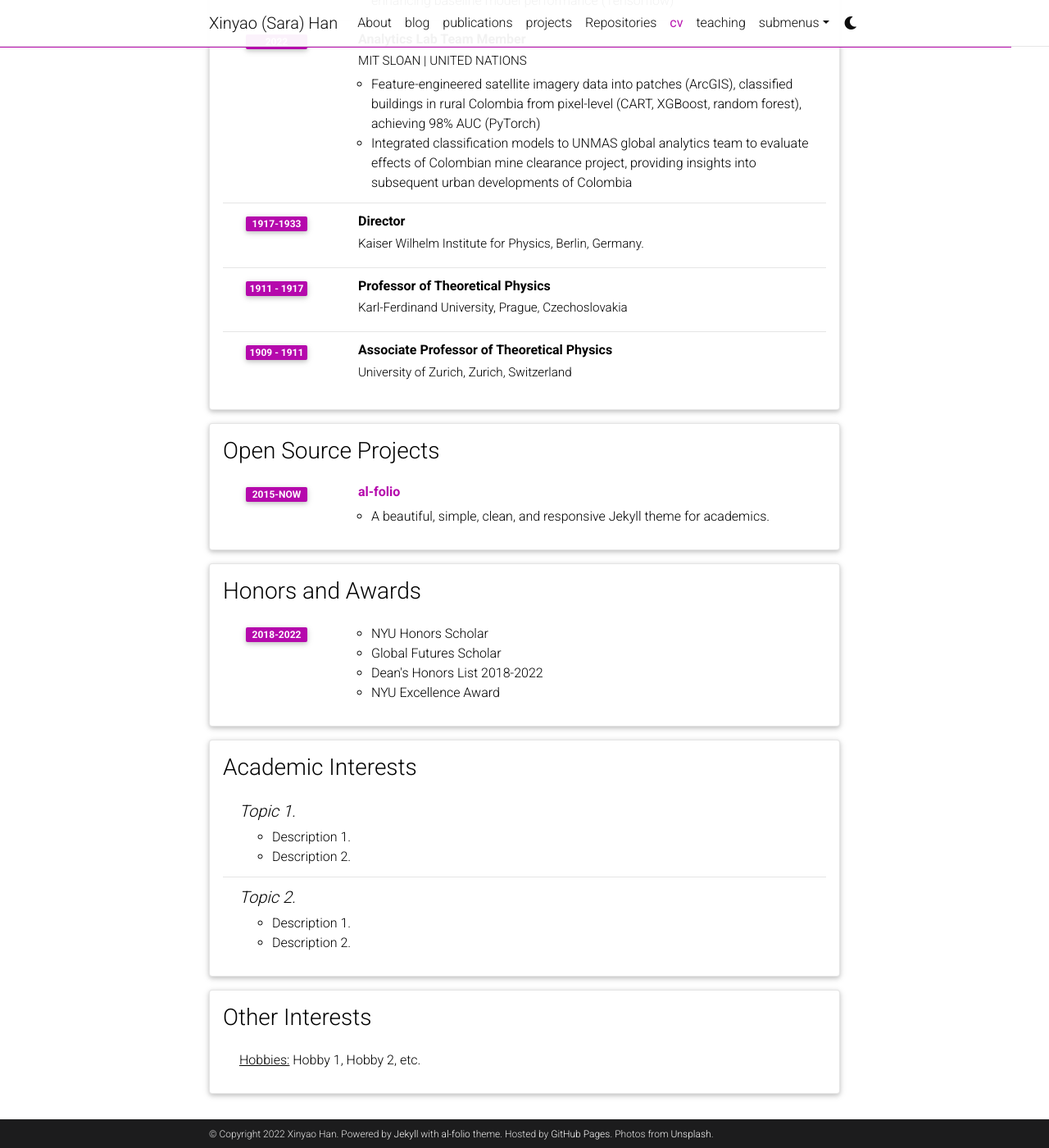
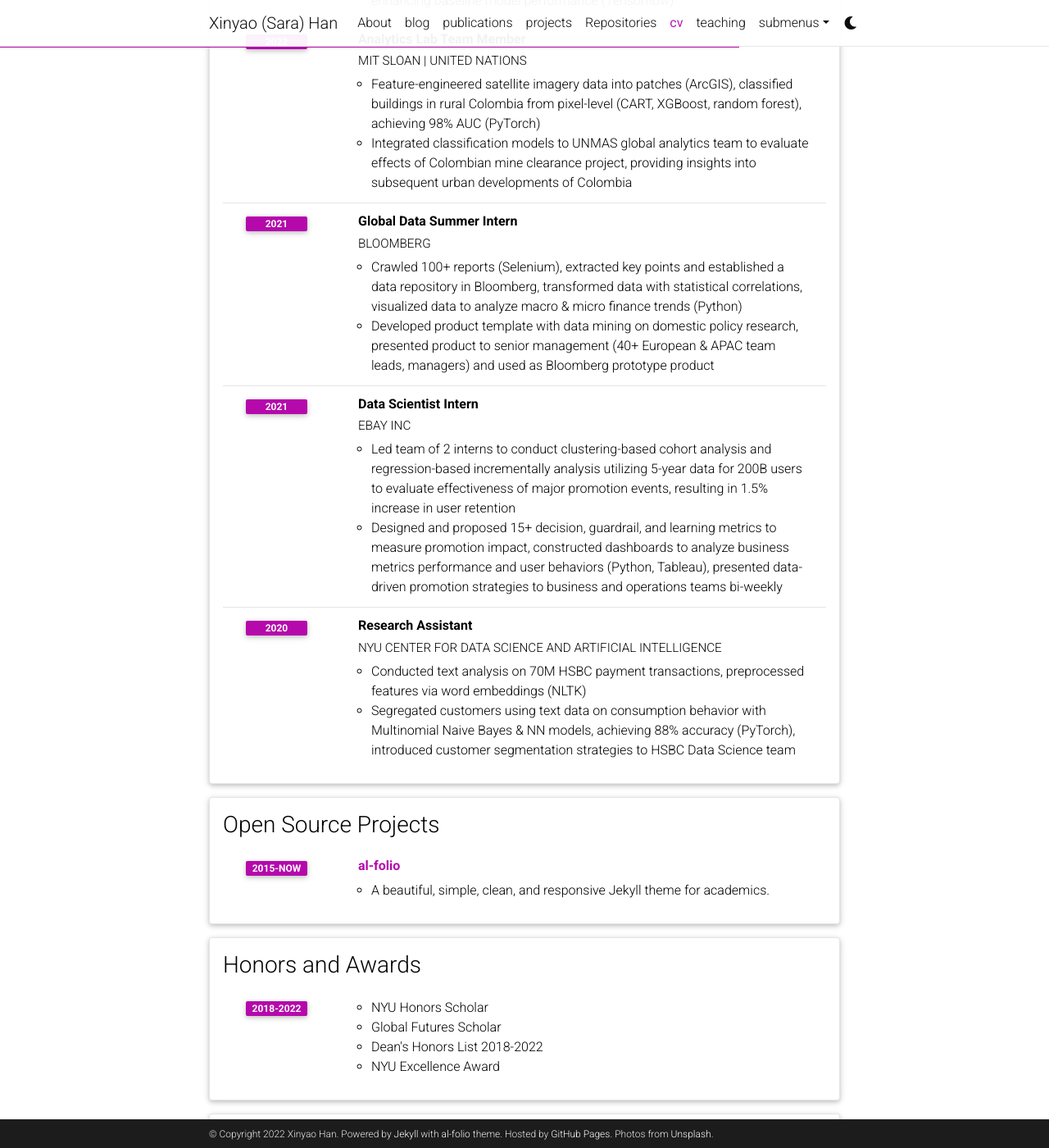
Before and after one commit to XinyaoHan/XinyaoHan.github.io, a Jekyll site: the page built from _pages/cv.md, in a window 1280 px wide and 1400 px high, scrolled down 1191 px. Shown: the whole window at 82% size. Built offline with Jekyll 4.4.1, drawn with Linux system fonts in a browser that asks for light colours; comment, search, counter and statistics services are not loaded; a style sheet for code colours, icons or effects is not loaded.

Commit message:
updated cv page

```diff
--- a/_data/cv.yml
+++ b/_data/cv.yml
@@ -42,18 +42,26 @@
         - Feature-engineered satellite imagery data into patches (ArcGIS), classified buildings in rural Colombia from pixel-level (CART, XGBoost, random forest), achieving 98% AUC (PyTorch)
         - Integrated classification models to UNMAS global analytics team to evaluate effects of Colombian mine clearance project, providing insights into subsequent urban developments of Colombia
 
-    - title: Director
-      institution: Kaiser Wilhelm Institute for Physics, Berlin, Germany.
-      year: 1917-1933
+    - title: Global Data Summer Intern
+      institution: BLOOMBERG
+      year: 2021
+      description:
+        - Crawled 100+ reports (Selenium), extracted key points and established a data repository in Bloomberg, transformed data with statistical correlations, visualized data to analyze macro & micro finance trends (Python)
+        - Developed product template with data mining on domestic policy research, presented product to senior management (40+ European & APAC team leads, managers) and used as Bloomberg prototype product
 
-    - title: Professor of Theoretical Physics
-      institution: Karl-Ferdinand University, Prague, Czechoslovakia
-      year: 1911 - 1917
+    - title: Data Scientist Intern
+      institution: EBAY INC
+      year: 2021
       description:
+        - Led team of 2 interns to conduct clustering-based cohort analysis and regression-based incrementally analysis utilizing 5-year data for 200B users to evaluate effectiveness of major promotion events, resulting in 1.5% increase in user retention
+        - Designed and proposed 15+ decision, guardrail, and learning metrics to measure promotion impact, constructed dashboards to analyze business metrics performance and user behaviors (Python, Tableau), presented data-driven promotion strategies to business and operations teams bi-weekly
 
-    - title: Associate Professor of Theoretical Physics
-      institution: University of Zurich, Zurich, Switzerland
-      year: 1909 - 1911
+    - title: Research Assistant
+      institution: NYU CENTER FOR DATA SCIENCE AND ARTIFICIAL INTELLIGENCE
+      year: 2020
+      description:
+        - Conducted text analysis on 70M HSBC payment transactions, preprocessed features via word embeddings (NLTK)
+        - Segregated customers using text data on consumption behavior with Multinomial Naive Bayes & NN models, achieving 88% accuracy (PyTorch), introduced customer segmentation strategies to HSBC Data Science team
 
 - title: Open Source Projects
   type: time_table
```
